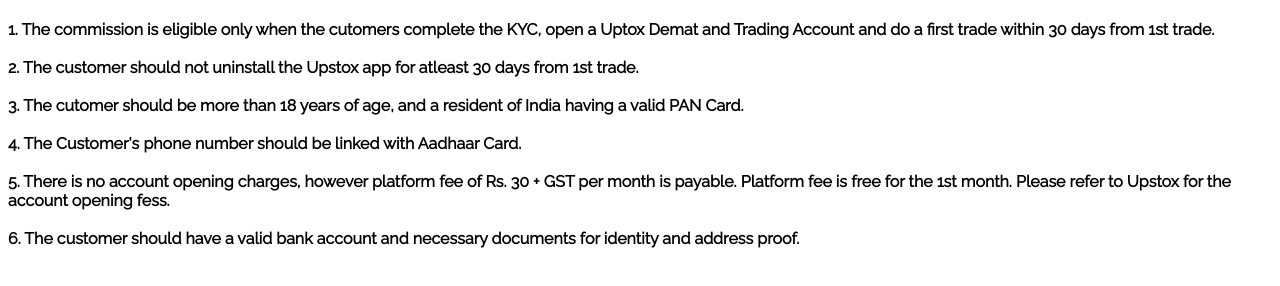
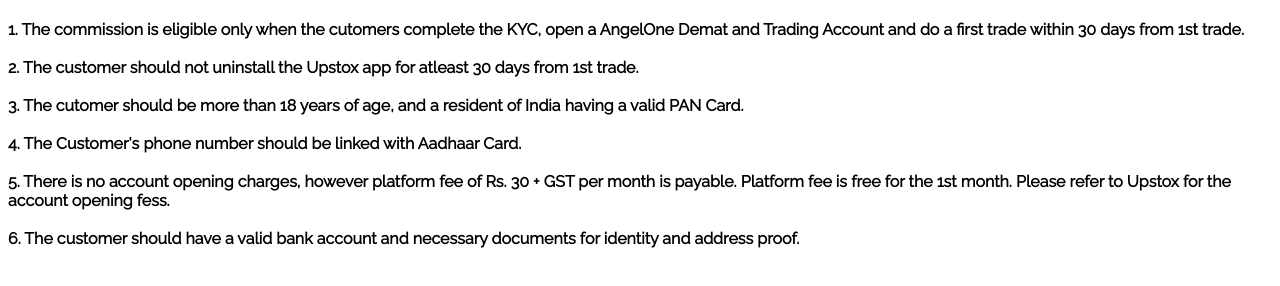
Before and after one commit to ERECA2022/angelone-tac, a plain HTML site: page index.html in a window 1280 px wide. Drawn offline with Linux system fonts and the light colour scheme.

Commit message:
Update index.html

```diff
--- a/index.html
+++ b/index.html
@@ -10,7 +10,7 @@
     <section class="section">
       <div class="dip">
         <h4 class="ppts">
-          1. The commission is eligible only when the cutomers complete the KYC, open a Uptox Demat and Trading Account and do a first trade within 30 days from 1st trade.
+          1. The commission is eligible only when the cutomers complete the KYC, open a AngelOne Demat and Trading Account and do a first trade within 30 days from 1st trade.
           <br>
           <br>
           2. The customer should not uninstall the Upstox app for atleast 30 days from 1st trade.
```
